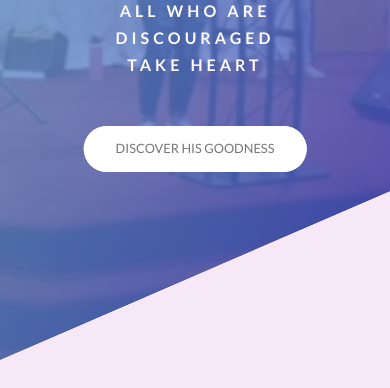
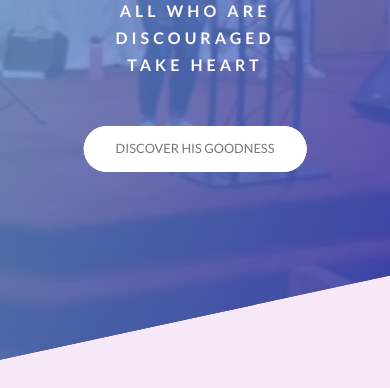
Before and after one commit to judyhouser80/MVC, a website: page Index.html in a window 390 px wide. Shown: the part 442-830 px from the top of the page. Drawn offline with Linux system fonts and the light colour scheme.

Commit message:
footer, header, nav button responsive

```diff
--- a/sass/layout/_footer.scss
+++ b/sass/layout/_footer.scss
@@ -2,6 +2,10 @@
     padding: 5rem 0;
     background-color: $color-primary-dark;
     font-size: 1.4rem;
+
+    @include respond(tab-port) {
+        padding: 3rem 0;
+    }
 
     &_logo-box {
         text-align: center;
@@ -11,6 +15,7 @@
     &_logo {
         width: 15rem;
         height: auto;
+
     }
 
     &_navigation {
@@ -18,6 +23,12 @@
         // padding-top: 2rem;
         padding-left: 15rem;
         display: inline-block;
+
+        @include respond(tab-port) {
+            width: 100%;
+            padding-left: 2rem;
+            text-align: center;
+        }
     }
 
     &_list {
@@ -56,5 +67,11 @@
         width: 80%;
         float: right;
 
+        @include respond(tab-port) {
+            width: 100%;
+            float: none;
+            text-align: center;
+        }
+
     }
 }
--- a/sass/layout/_grid.scss
+++ b/sass/layout/_grid.scss
@@ -14,6 +14,7 @@
 
     @include respond(tab-port) {
         max-width: 50rem;
+        padding: 0 3rem;
     }
 
     @include clearfix;
--- a/sass/layout/_header.scss
+++ b/sass/layout/_header.scss
@@ -1,4 +1,3 @@
-
 .header {
     height: 95vh;
     background-image: linear-gradient(to right bottom,
@@ -10,6 +9,11 @@
     position: relative;
     -webkit-clip-path: polygon(0 0, 100% 0, 100% 75vh, 0 100%);
     clip-path: polygon(0 0, 100% 0, 100% 75vh, 0 100%);
+
+    @include respond(phone) {
+        -webkit-clip-path: polygon(0 0, 100% 0, 100% 85vh, 0 100%);
+        clip-path: polygon(0 0, 100% 0, 100% 85vh, 0 100%);
+    }
 
     &__logo-box {
         position: absolute;
--- a/sass/layout/_navigation.scss
+++ b/sass/layout/_navigation.scss
@@ -15,6 +15,16 @@
         box-shadow: 0 1rem 3rem rgba($color-black, .1);
         text-align: center;
         cursor: pointer;
+
+        @include respond(tab-port) {
+            top: 4rem;
+            right: 4rem;
+        }
+
+        @include respond(phone) {
+            top: 3.5rem;
+            right: 3.5rem;
+        }
     }
 
     &_background {
@@ -28,7 +38,15 @@
         z-index: 1000;
         transition: transform .8s cubic-bezier(0.86, 0, 0.07, 1);
 
-        // transform: scale(80);
+        @include respond(tab-port) {
+            top: 4.1rem;
+            right: 4.1rem;
+        }
+
+        @include respond(phone) {
+            top: 3.1rem;
+            right: 3.1rem;
+        }
     }
 
     &_nav {
```
Also changed, not shown: CSS/styles.css.
